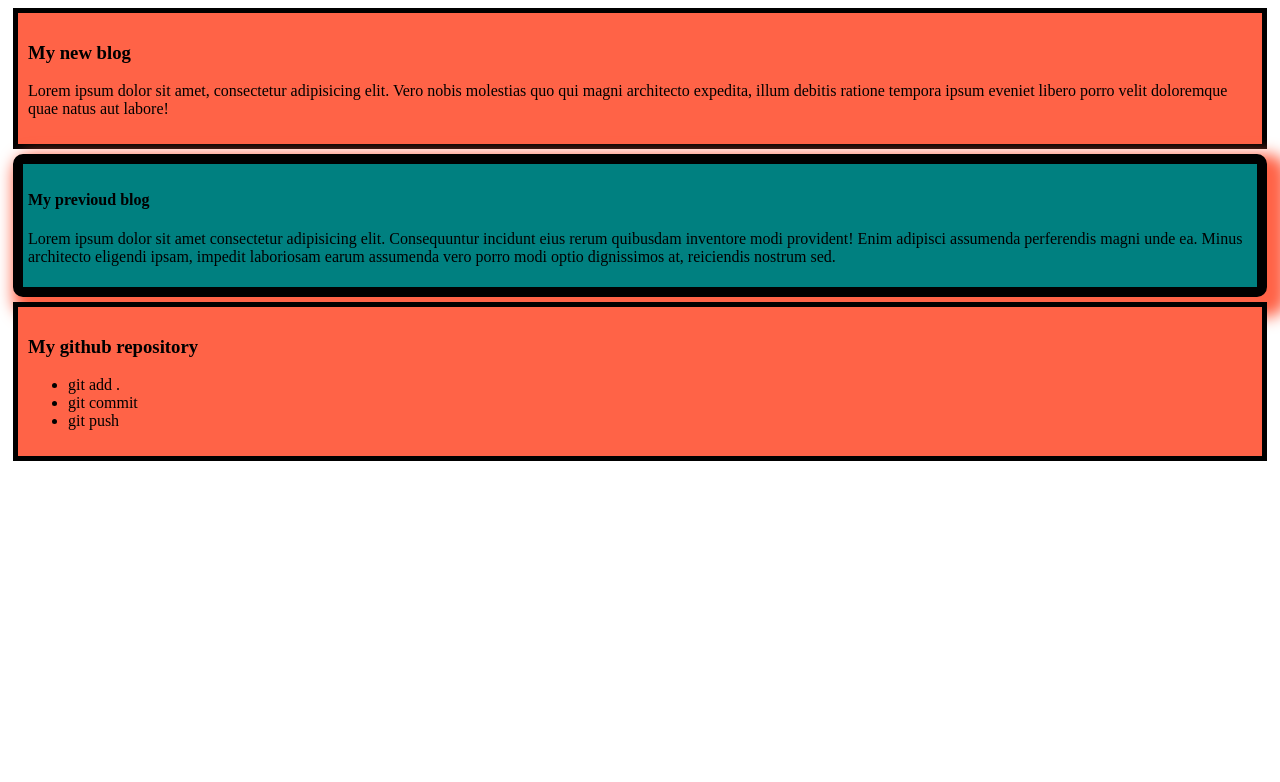
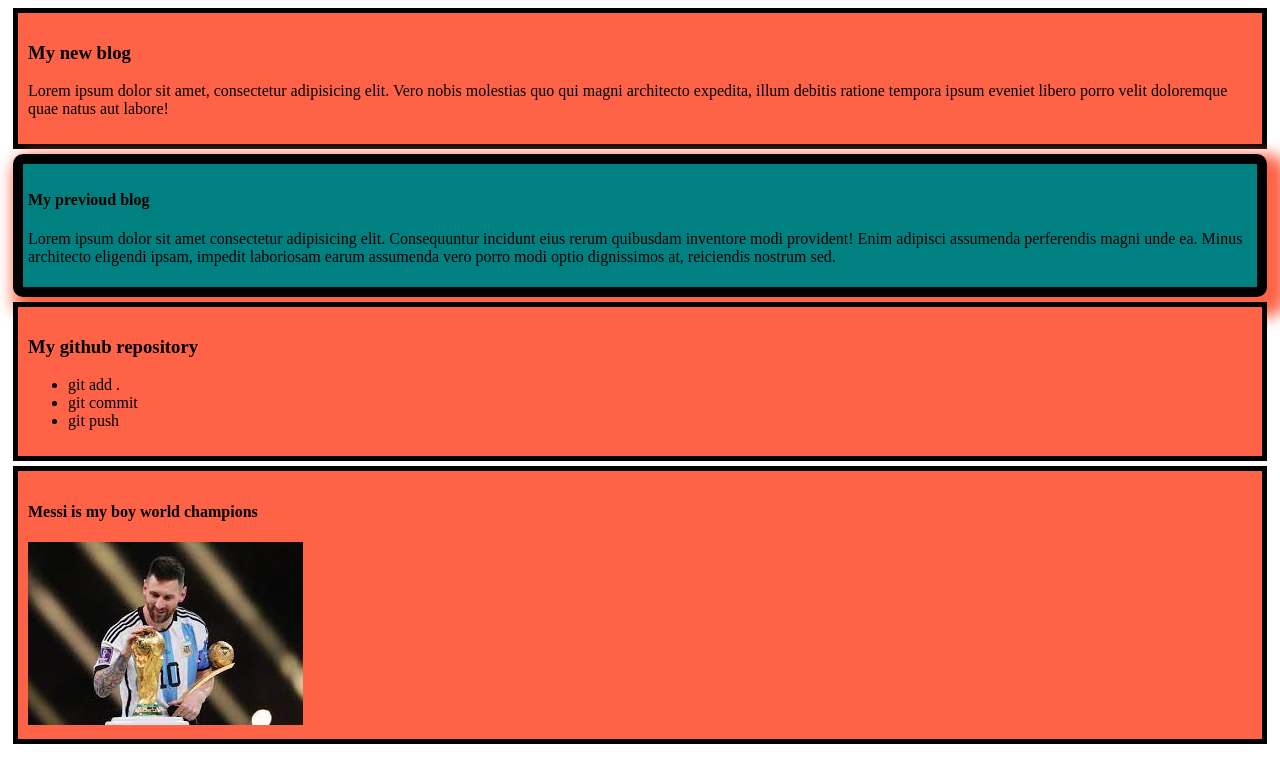
Before and after one commit to antubhatta/my-new-git, a plain HTML site: page index.html in a window 1280 px wide. Drawn offline with Linux system fonts and the light colour scheme.

Commit message:
my last github

```diff
--- a/index.html
+++ b/index.html
@@ -24,5 +24,9 @@
         <li>git push</li>
     </ul>
 </div>
+<div>
+    <h4>Messi is my boy world champions</h4>
+    <img src="images/messi.jpg" alt="no pic">
+</div>
 </body>
 </html>
```
Also changed, not shown: images/cena.jpg (added), images/chicken.jpg (added), images/house-icon.png (added), images/ilish.jpg (added), images/kacchi.png (added), images/messi.jpg (added), images/travel.png (added).
